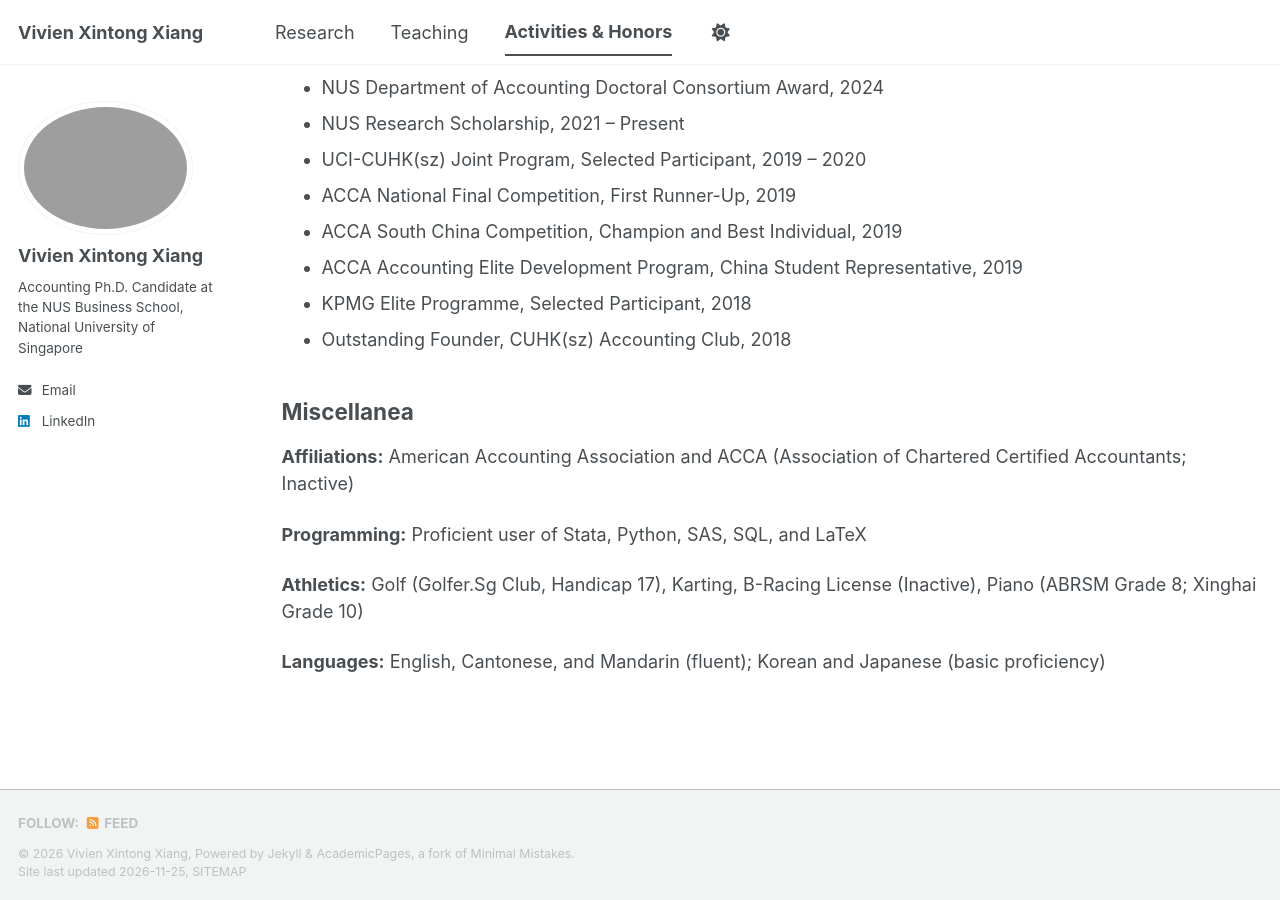
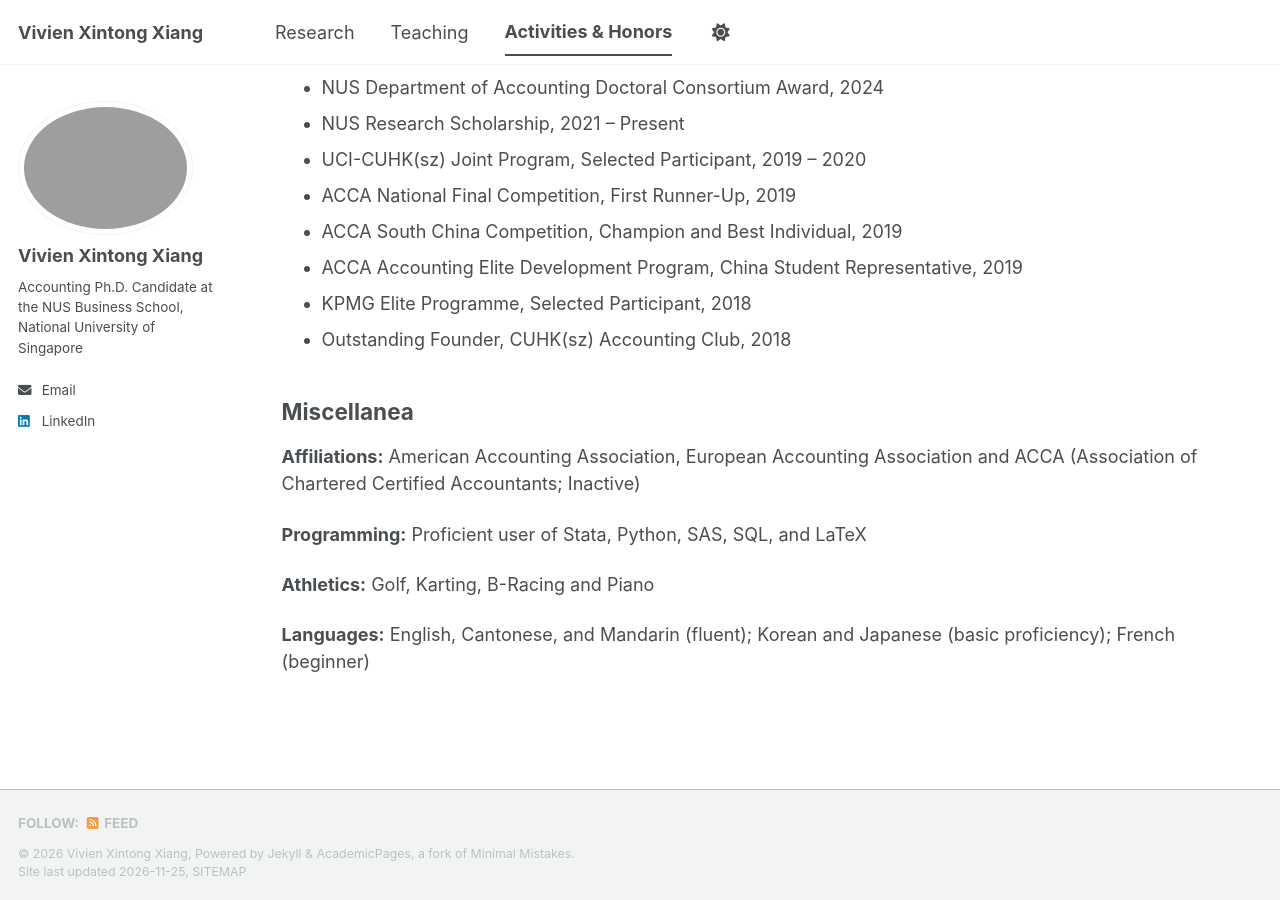
Before and after one commit to vivienxintongxiang/vivienxintongxiang.github.io, a Jekyll site: the page built from _pages/activities.md, in a window 1280 px wide and 900 px high, scrolled down 1135 px. Built offline with Jekyll 4.4.1, drawn with Linux system fonts in a browser that asks for light colours; a style sheet for code colours, icons or effects is not loaded.

Commit message:
Update activities.md

```diff
--- a/_pages/activities.md
+++ b/_pages/activities.md
@@ -46,10 +46,10 @@ author_profile: true
 
 ## Miscellanea
 
-**Affiliations:** American Accounting Association and ACCA (Association of Chartered Certified Accountants; Inactive)
+**Affiliations:** American Accounting Association, European Accounting Association and ACCA (Association of Chartered Certified Accountants; Inactive)
 
 **Programming:** Proficient user of Stata, Python, SAS, SQL, and LaTeX
 
-**Athletics:** Golf (Golfer.Sg Club, Handicap 17), Karting, B-Racing License (Inactive), Piano (ABRSM Grade 8; Xinghai Grade 10)
+**Athletics:** Golf, Karting, B-Racing and Piano
 
-**Languages:** English, Cantonese, and Mandarin (fluent); Korean and Japanese (basic proficiency)
+**Languages:** English, Cantonese, and Mandarin (fluent); Korean and Japanese (basic proficiency); French (beginner)
```
